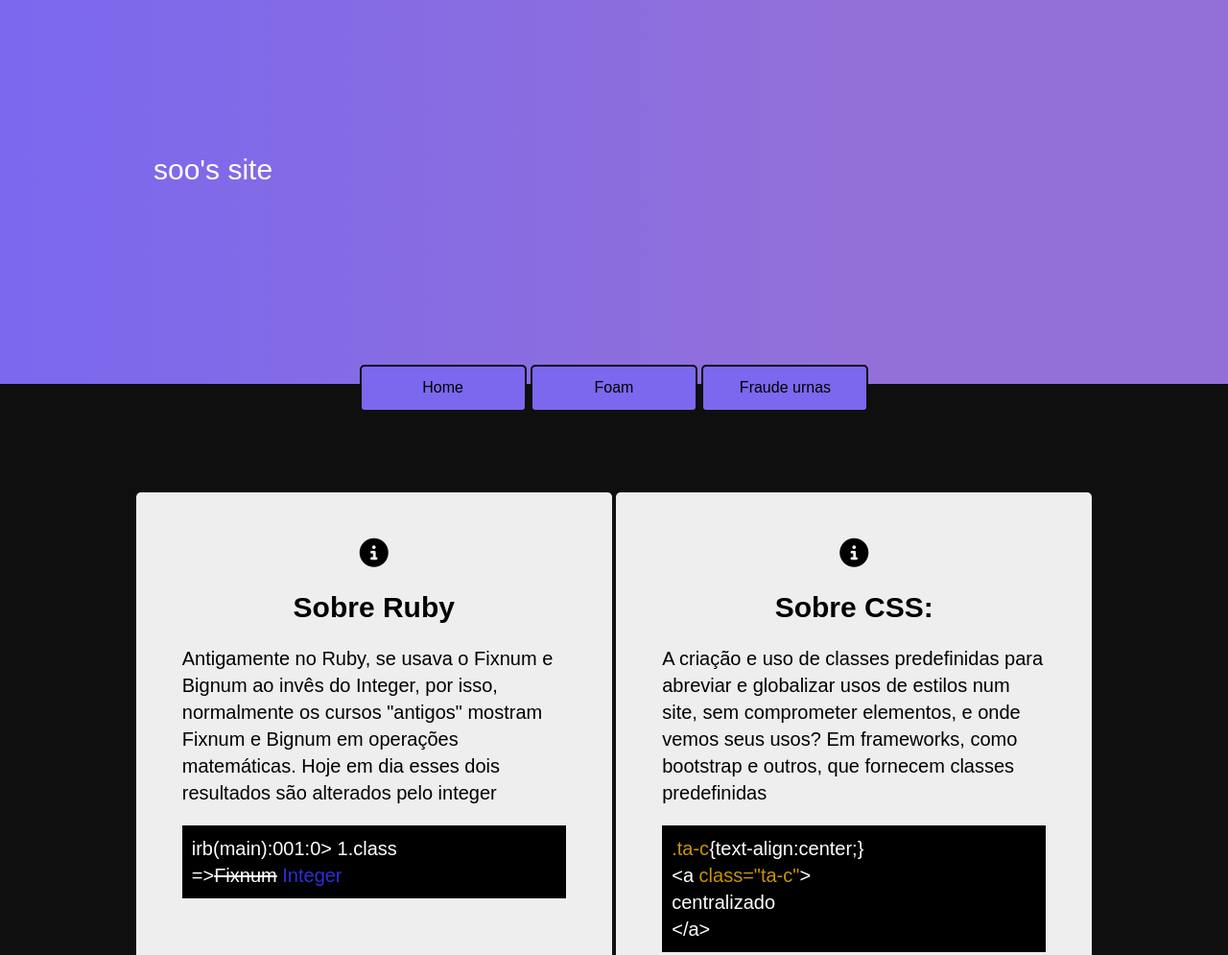
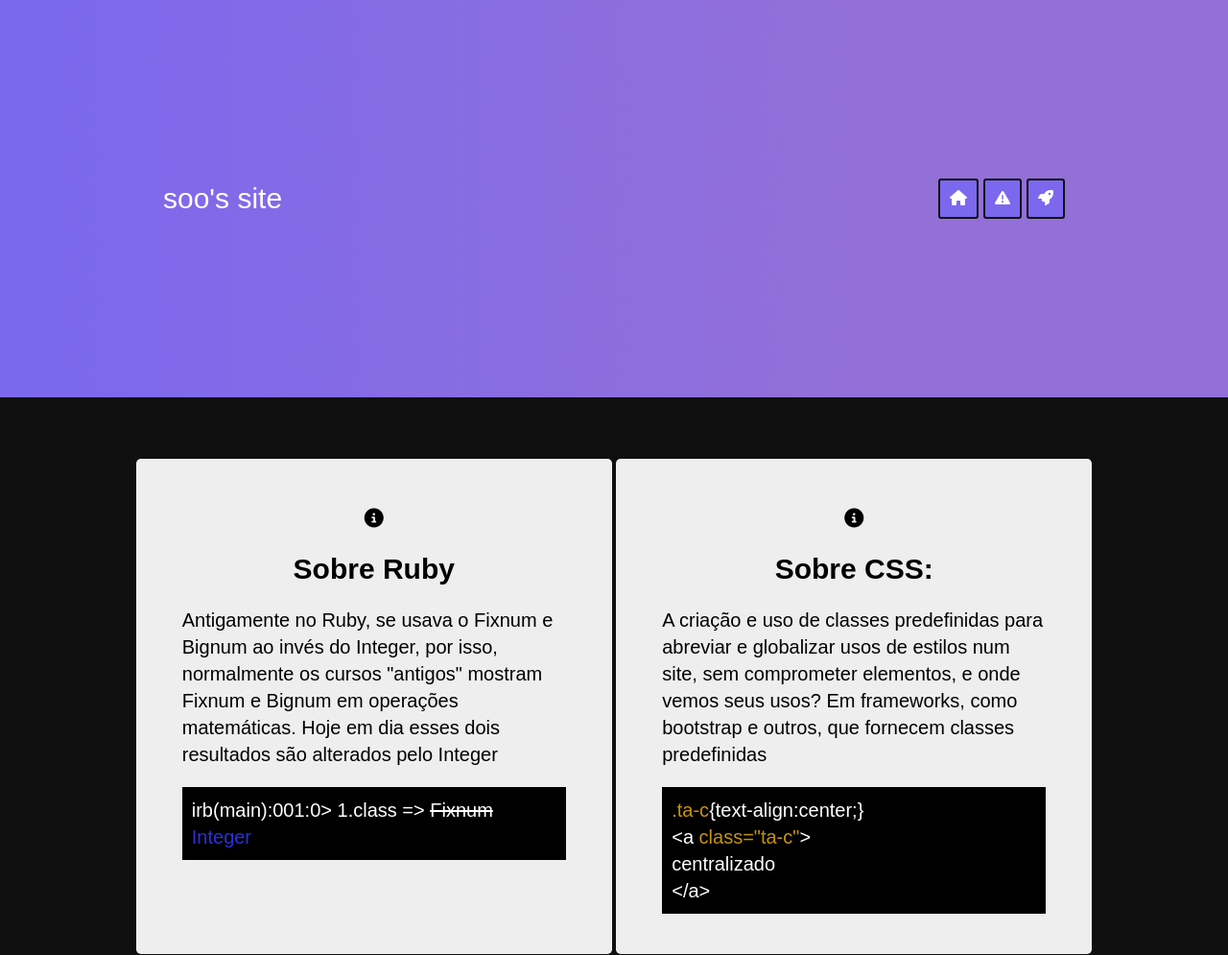
Before and after one commit to sooalves/soo-s-site, a plain HTML site: page index.html in a window 1280 px wide. Shown: the top 995 px of the page at 96% size. Drawn offline with Linux system fonts and the light colour scheme.

Commit message:
Add files via upload

```diff
--- a/content/main.css
+++ b/content/main.css
@@ -1,55 +1,86 @@
-@import url(terminal.css);
-/* classes personalizadas*/
+.navbar {
+    display: flex;
+    justify-content: space-between;
+    align-items: center;
+    padding: 10px;
+}
+.nav-links {
+    list-style: none;
+    display: flex;
+    gap: 5px;
+}
+
+.nav-links li {
+    font-size: 16px;
+    cursor: pointer;
+    color: white;
+    background-color: mediumslateblue;
+    border: 2px solid rgb(15, 15, 15);
+    border-radius: 3px;
+    padding:10px;
+}
+/* Custom Classes */
 .t-1r {
-	top:-4rem;
+    top: -4rem;
 }
+
 .t-20 {
-	top:-20px;
+    top: -20px;
 }
+
 .t-13 {
-	top:-13px;
+    top: -13px;
 }
+
 .rl {
-	position:relative;
+    position: relative;
 }
-.aita-c /* align-items | text-align */{
+
+.aita-c {
     text-align: center;
     align-items: center;
 }
-.aias-c /*align-items | align-self*/ {
+
+.aias-c {
     align-items: center;
     align-self: center;
 }
+
 .pd-10p {
-	padding:10px;
+    padding: 10px;
 }
+
 .pd-10r {
-	padding:10rem;
+    padding: 10rem;
 }
+
 .pd-30p {
     padding: 30px;
 }
+
 .pd-1r {
-	padding:1rem;
+    padding: 1rem;
 }
+
 .dy-ib {
     display: inline-block;
 }
+
 .ta-s {
-	text-align:start;
+    text-align: start;
 }
+
 .wd-15r {
     width: 15rem;
-	height:30px;
+    height: 30px;
 }
+
 .w-150p {
     width: 150px;
     height: 25px;
 }
 
-/* classes personalizadas*/
-
-/* Estilos gerais */
+/* General Styles */
 body {
     background-color: rgb(15, 15, 15);
     background-attachment: fixed;
@@ -60,19 +91,16 @@ body {
     font-family: Arial, Helvetica, sans-serif;
 }
 
-/* Estilos do cabeçalho */
+/* Header Styles */
 .header {
-    background: rgb(123, 104, 238);
     background: linear-gradient(90deg, rgba(123, 104, 238, 1) 1%, rgba(147, 112, 216, 1) 70%);
-    min-height: 10dvh;
+    min-height: 10vh;
 }
 
 .hdr-hed {
     font-size: 30px;
     color: white;
-    text-align: initial;
 }
-
 
 .button {
     font-size: 16px;
@@ -82,12 +110,11 @@ body {
     cursor: pointer;
 }
 
-/* Estilos das seções de cartões */
+/* Card Styles */
 .st-2 {
     min-width: 20rem;
     min-height: 50rem;
     margin: 1rem;
-
 }
 
 .card-st-2 {
@@ -98,16 +125,14 @@ body {
     max-width: 400px;
     height: 420px;
     font-size: 20px;
-    justify-content: center;
-	display:inline-block;
+    display: inline-block;
     text-overflow: ellipsis;
     word-wrap: break-word;
     overflow: hidden;
     line-height: 1.4em;
 }
 
-
-/* Estilos da seção de banner */
+/* Banner Styles */
 .banner {
     position: relative;
     min-height: 15rem;
@@ -116,7 +141,7 @@ body {
     background-color: rgb(24, 24, 24);
     text-align: center;
     padding: 2rem;
-	margin-top:3rem;
+    margin-top: 3rem;
 }
 
 .bt-e {
@@ -131,6 +156,7 @@ body {
     display: inline-block;
     cursor: pointer;
 }
+
 .post {
     margin-top: 3rem;
     border-radius: 0.3rem;
@@ -140,15 +166,14 @@ body {
     min-width: 80%;
     min-height: 10rem;
     font-size: 20px;
-    justify-content: center;
-	display:inline-block;
+    display: inline-block;
     text-overflow: ellipsis;
     word-wrap: break-word;
     overflow: hidden;
     line-height: 1.4em;
 }
 
-/* Estilos do rodapé */
+/* Footer Styles */
 .footer {
     text-align: center;
     align-items: center;
@@ -157,20 +182,18 @@ body {
     font-size: 18px;
 }
 
-/* Estilos adicionais */
+/* Additional Styles */
 .io {
-    /* Estilos para o coração no rodapé */
     color: red;
 }
 
 .tips-trm {
     background-color: black;
-    color:white;
+    color: white;
 }
 
-/* Estilos para telas pequenas (móveis) */
+/* Small Screen Styles (Mobile) */
 @media only screen and (max-width: 700px) {
-    /* Centralize os botões */
     .btn {
         align-items: center;
         text-align: center;
@@ -180,42 +203,40 @@ body {
         left: 0;
     }
 
-    /* Centralize o cabeçalho */
     .header {
         text-align: center;
         align-items: center;
         min-height: 15vh;
     }
 
-    /* Ajuste a altura do banner para telas pequenas */
     .banner {
         height: 25rem;
     }
 
-    /* Ajuste o cabeçalho no rodapé para telas pequenas */
     .hdr-hed {
         text-align: center;
         margin: auto;
         position: relative;
     }
+
     .st-2 {
         max-width: auto;
         min-height: 50rem;
         margin: 2.5rem;
-        left:1rem;
+        left: 1rem;
+    }
 
-    }
     .card-st-2 {
         max-width: 400px;
         height: 420px;
         font-size: 20px;
-        justify-content: center;
-        display:inline-block;
+        display: inline-block;
         text-overflow: ellipsis;
         word-wrap: break-word;
         overflow: hidden;
         line-height: 1.0em;
     }
+
     .post {
         margin-top: 2rem;
         border-radius: 0.3rem;
@@ -225,20 +246,10 @@ body {
         min-width: 80%;
         min-height: 10rem;
         font-size: 20px;
-        justify-content: center;
-        display:inline-block;
+        display: inline-block;
         text-overflow: ellipsis;
         word-wrap: break-word;
         overflow: hidden;
         line-height: 1.2em;
     }
 }
-@media only screen and (max-width: 1000px) {
-    section.text-front{text-align: center;padding-top:100px;color:white;font:normal 20pt monospace;margin:auto;}
-    section.body-front{width: 100%;height:500px;background-color:purple;}
-    section.box-terminal{font-family:monospace;background:black;max-width:400px;height:250px;overflow:hidden;position:relative;margin:auto;top:1rem;color:rgb(172, 172, 172);}
-    @keyframes terminal {
-    0% {top:-25px;opacity:0;}
-    100% {top:15px;opacity:0.75;}
-    }
-}
--- a/index.html
+++ b/index.html
@@ -10,55 +10,56 @@
 <body>
     <!-- Header Section -->
     <section class="header pd-10r">
+        <nav class="navbar">
+            <div class="logo">
                 <div class="hdr-hed">soo's site</div>
-    </section>
-
-    <!-- Buttons Section -->
-    <section class="aita-c t-20 rl">
-        <div onclick="window.location.href='index.html' " class="w-150p button rl dy-ib pd-10p">
-            <p class="rl t-13">Home</p>
             </div>
-        <div onclick="agentFoam();" class="w-150p button rl dy-ib pd-10p">
-            <p class="rl t-13">Foam</p>
-        </div>
-        <div onclick="window.location.href='hackearurnas.html' " class="w-150p button rl dy-ib pd-10p">
-            <p class="rl t-13">Fraude urnas</p>
-        </div>
+            <ul class="nav-links">
+                <li onclick="window.location.href='index.html'"><i class="fas fa-home"></i></li>
+                <li onclick="agentFoam();"><i class="fa-solid fa-triangle-exclamation"></i></li>
+                <li onclick="window.location.href='https://www.youtube.com/shorts/p6g1a5OmFsg'"><i class="fas fa-rocket"></i></li>
+            </ul>
+        </nav>
     </section>
 
     <!-- Cards Section -->
     <section class="st-2 aita-c">
         <div class="card-st-2 aias-c">
-            <!-- Card Content 1 -->
-            <i style="text-align:center;font-size:30px;" class="fa-solid fa-circle-info"></i>
+            <i class="fa-solid fa-circle-info"></i>
             <h2>Sobre Ruby</h2>
             <p class="ta-s">
-                    Antigamente no Ruby, se usava o Fixnum e Bignum ao invês do Integer, por isso, normalmente os cursos "antigos" mostram Fixnum e Bignum em operações matemáticas. Hoje em dia esses dois resultados são alterados pelo integer
-                    <div class="tips-trm ta-s rl pd-10p">irb(main):001:0> 1.class<br>=><s>Fixnum</s> <in style="color:rgb(46, 46, 216);">Integer</in></div>
+                Antigamente no Ruby, se usava o Fixnum e Bignum ao invés do Integer, por isso, normalmente os cursos "antigos" mostram Fixnum e Bignum em operações matemáticas. Hoje em dia esses dois resultados são alterados pelo Integer
+                <div class="tips-trm ta-s rl pd-10p">
+                    irb(main):001:0> 1.class
+                    => <s>Fixnum</s> <in style="color:rgb(46, 46, 216);">Integer</in>
+                </div>
             </p>
         </div>
         <div class="card-st-2 aias-c">
-            <!-- Card Content 1 -->
-            <i style="text-align:center;font-size:30px;" class="fa-solid fa-circle-info"></i>
+            <i class="fa-solid fa-circle-info"></i>
             <h2>Sobre CSS:</h2>
             <p class="ta-s">
                 A criação e uso de classes predefinidas para abreviar e globalizar usos de estilos num site, sem comprometer elementos, e onde vemos seus usos? Em frameworks, como bootstrap e outros, que fornecem classes predefinidas
-                    <div class="tips-trm ta-s rl pd-10p"><in style="color:rgb(199, 148, 8)">.ta-c</in>{text-align:center;}<br>&lt;a <in style="color:rgb(199, 148, 8)">class="ta-c"</in>&gt;<br>centralizado<br>&lt;/a&gt;</div>
+                <div class="tips-trm ta-s rl pd-10p">
+                    <in style="color:rgb(199, 148, 8)">.ta-c</in>{text-align:center;}
+                    <br>&lt;a <in style="color:rgb(199, 148, 8)">class="ta-c"</in>&gt;
+                    <br>centralizado
+                    <br>&lt;/a&gt;
+                </div>
             </p>
         </div>
     </section>
 
     <!-- Banner Section -->
     <section class="banner aias-c">
-        <!-- Banner Content -->
         <div class="wd-15r button aita-c t-1r dy-ib pd-1r rl">
-            <p class="t-13 rl">Onde tudo é possivel</p>
+            <p class="t-13 rl">Onde tudo é possível</p>
         </div>
     </section>
 
     <!-- Footer Section -->
     <section class="footer">
-        construido com o <i class="fas fa-heart io"></i> costumersoo
+        construído com o <i class="fas fa-heart io"></i> costumersoo
     </section>
 
     <script src="content/main.js"></script>
```
Lines whose indentation alone changed are shown as unchanged.
